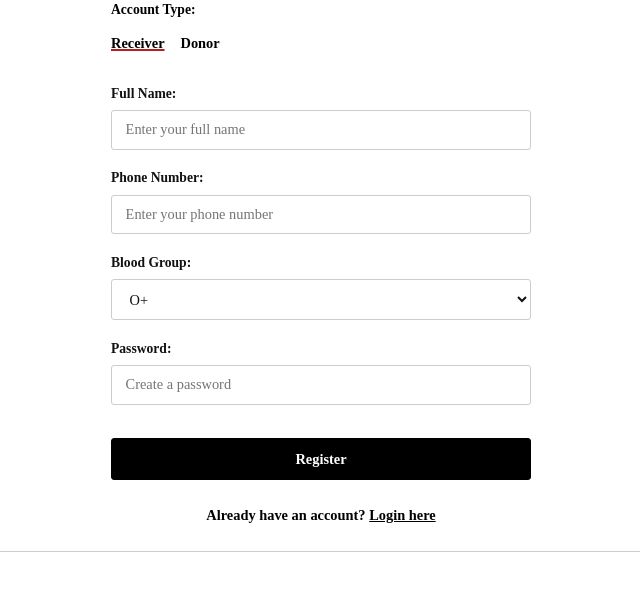
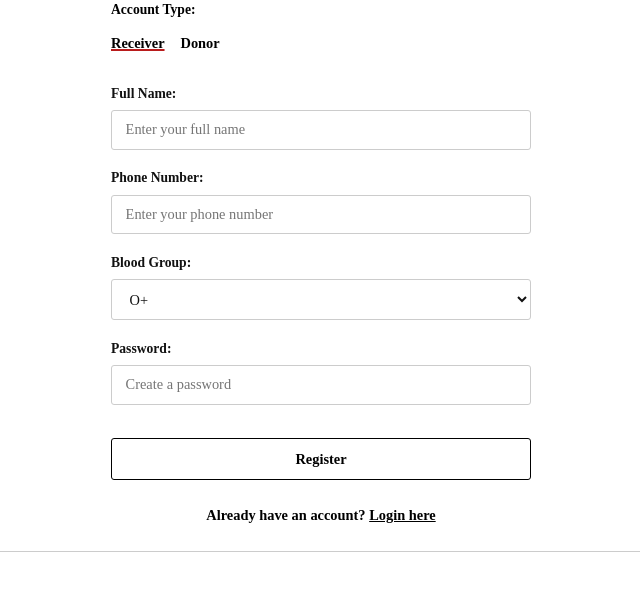
Before and after one commit to Shravya317/blood-bank-management-system, a Flask app: page /auth/register in a window 1280 px wide. Shown: the part 225-815 px from the top of the page, without its empty margins (319-959 px from the left). Run offline with Flask 3, Linux system fonts and the light colour scheme.

Commit message:
Update btn-primary to have white background and black text

```diff
--- a/static/css/style.css
+++ b/static/css/style.css
@@ -126,14 +126,14 @@ h1, h2, h3, h4, h5, h6 {
 }
 
 .btn-primary {
-    background: var(--primary-color);
-    color: white;
-    border-color: var(--primary-color);
+    background: #ffffff;
+    color: #000000;
+    border: 1px solid #000000;
 }
 
 .btn-primary:hover {
-    background: var(--primary-hover);
-    color: white;
+    background: #f9f9f9;
+    color: #000000;
 }
 
 .btn-secondary {
```
